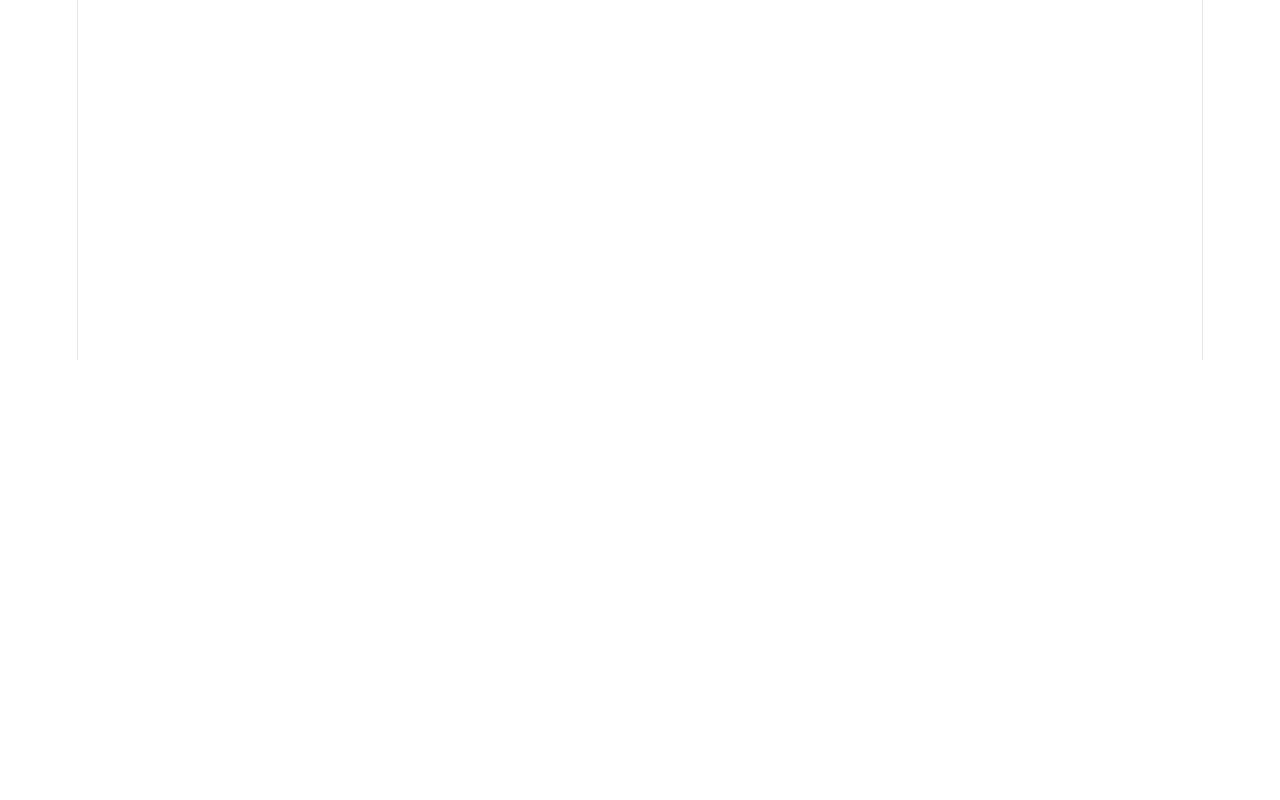
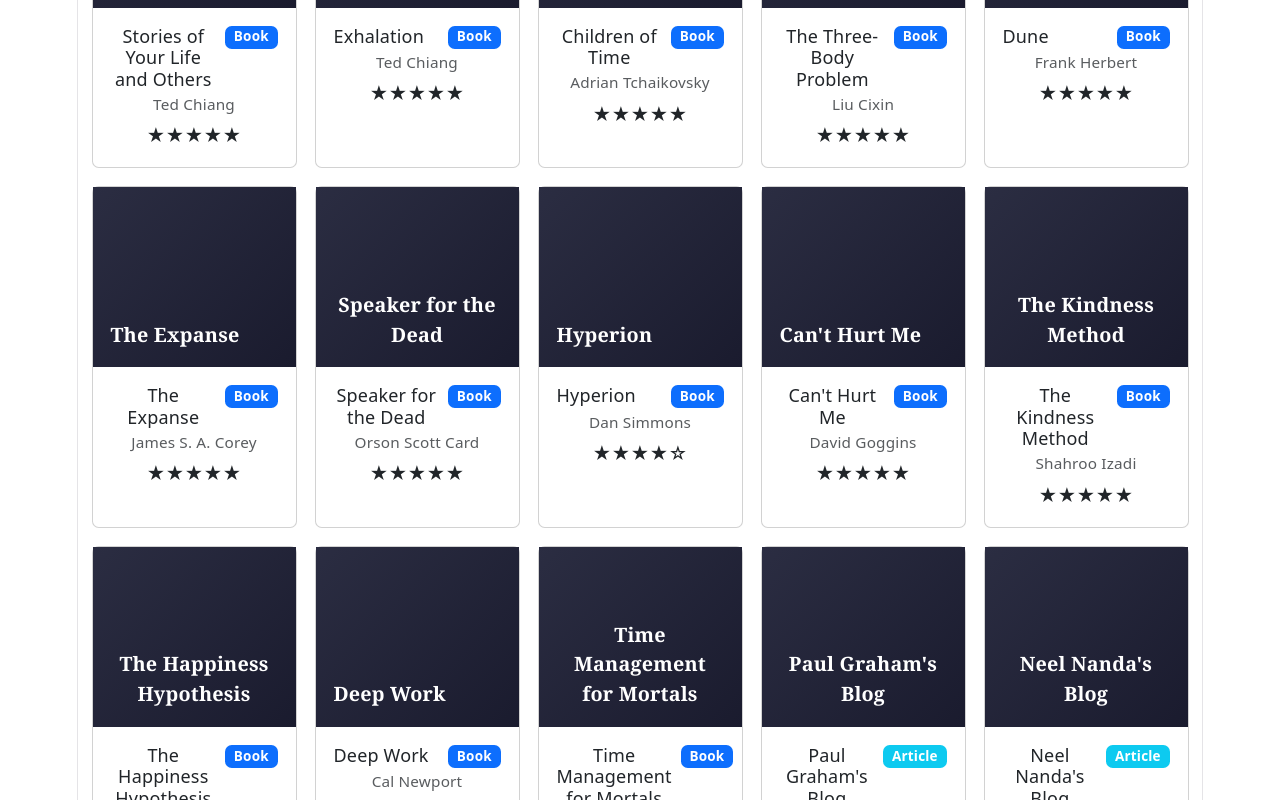
Before and after one commit to CS571-S26/p207, a React (Vite) app: page /p207/shelf in a window 1280 px wide. Shown: the part 440-1240 px from the top of the page. Before the commit the page ends 800 px from the top, so only its background shows below. Built offline with nearby package versions, Linux system fonts and the light colour scheme.

Commit message:
Add items to shelf, basic media cards

```diff
--- a/package.json
+++ b/package.json
@@ -1,5 +1,5 @@
 {
-  "homepage": "https://jkintana.github.io/shelf",
+  "homepage": "https://jkintana.github.io/p207",
   "name": "p207",
   "private": true,
   "version": "0.0.0",
@@ -9,7 +9,7 @@
     "build": "vite build",
     "lint": "eslint .",
     "preview": "vite preview",
-    "predeploy": "npm run build",
+    "predeploy": "npm run build && cp dist/index.html dist/404.html",
     "deploy": "gh-pages -d dist"
   },
   "dependencies": {
--- /dev/null
+++ b/src/components/MediaBadge.jsx
@@ -0,0 +1,19 @@
+import { Badge } from 'react-bootstrap'
+
+const TYPE_META = {
+  book: { label: 'Book', bg: 'primary' },
+  article: { label: 'Article', bg: 'info' },
+  movie: { label: 'Movie', bg: 'danger' },
+  game: { label: 'Game', bg: 'success' },
+}
+
+function MediaBadge({ type }) {
+  const meta = TYPE_META[type] ?? { label: type, bg: 'secondary' }
+  return (
+    <Badge bg={meta.bg} aria-label={`Media type: ${meta.label}`}>
+      {meta.label}
+    </Badge>
+  )
+}
+
+export default MediaBadge
--- /dev/null
+++ b/src/components/ShelfItem.jsx
@@ -0,0 +1,52 @@
+import { Card } from 'react-bootstrap'
+import { Link } from 'react-router-dom'
+import MediaBadge from './MediaBadge.jsx'
+
+function Stars({ rating }) {
+  if (rating == null) {
+    return (
+      <span className="text-muted" style={{ fontSize: '0.85rem' }}>
+        Currently reading
+      </span>
+    )
+  }
+  const full = '★'.repeat(rating)
+  const empty = '☆'.repeat(5 - rating)
+  return (
+    <span aria-label={`Rating: ${rating} out of 5`}>
+      <span aria-hidden="true">{full}{empty}</span>
+    </span>
+  )
+}
+
+function ShelfItem({ item }) {
+  return (
+    <Card as={Link} to={`/shelf/${item.id}`} className="h-100 shelf-item text-decoration-none text-reset">
+      {item.coverImage ? (
+        <Card.Img variant="top" src={item.coverImage} alt={`Cover of ${item.title}`} />
+      ) : (
+        <div
+          className="shelf-item__spine d-flex align-items-end p-3"
+          aria-hidden="true"
+          style={{ minHeight: '180px', background: 'linear-gradient(135deg, #2b2d42, #1a1b2e)', color: '#fff' }}
+        >
+          <div className="fw-bold" style={{ fontFamily: 'Georgia, serif', fontSize: '1.1rem' }}>
+            {item.title}
+          </div>
+        </div>
+      )}
+      <Card.Body>
+        <div className="d-flex justify-content-between align-items-start mb-2 gap-2">
+          <Card.Title className="mb-0" style={{ fontSize: '1rem' }}>{item.title}</Card.Title>
+          <MediaBadge type={item.type} />
+        </div>
+        <Card.Subtitle className="text-muted mb-2" style={{ fontSize: '0.85rem' }}>
+          {item.author}
+        </Card.Subtitle>
+        <Stars rating={item.rating} />
+      </Card.Body>
+    </Card>
+  )
+}
+
+export default ShelfItem
--- /dev/null
+++ b/src/components/ShelfRow.jsx
@@ -0,0 +1,30 @@
+import { Row, Col } from 'react-bootstrap'
+import ShelfItem from './ShelfItem.jsx'
+
+function ShelfRow({ items, label }) {
+  return (
+    <section className="shelf-row mb-5" aria-label={label}>
+      {label && <h2 className="h4 mb-3">{label}</h2>}
+      <Row xs={2} sm={3} md={4} lg={5} className="g-3">
+        {items.map((item) => (
+          <Col key={item.id}>
+            <ShelfItem item={item} />
+          </Col>
+        ))}
+      </Row>
+      <div
+        className="shelf-row__plank"
+        aria-hidden="true"
+        style={{
+          height: '8px',
+          marginTop: '0.5rem',
+          background: 'linear-gradient(180deg, #8b5a2b, #5c3a1e)',
+          borderRadius: '2px',
+          boxShadow: '0 2px 6px rgba(0,0,0,0.25)',
+        }}
+      />
+    </section>
+  )
+}
+
+export default ShelfRow
--- /dev/null
+++ b/src/data/items.js
@@ -0,0 +1,214 @@
+// Check out my source here: https://jeremykintana.substack.com/p/reading-list
+
+const items = [
+  {
+    id: '001',
+    title: 'Stories of Your Life and Others',
+    author: 'Ted Chiang',
+    type: 'book',
+    genre: ['science fiction', 'short stories'],
+    rating: 5,
+    review: '10/10. Chiang is so good.',
+    coverImage: null,
+    dateAdded: '2022-08-14',
+    status: 'finished',
+    externalLink: 'https://en.wikipedia.org/wiki/Stories_of_Your_Life_and_Others',
+  },
+  {
+    id: '002',
+    title: 'Exhalation',
+    author: 'Ted Chiang',
+    type: 'book',
+    genre: ['science fiction', 'short stories'],
+    rating: 5,
+    review: '10/10 for everything... except The Lifecycle of Software Objects. I might be too young to get that one, though.',
+    coverImage: null,
+    dateAdded: '2022-09-20',
+    status: 'finished',
+    externalLink: 'https://en.wikipedia.org/wiki/Exhalation:_Stories',
+  },
+  {
+    id: '003',
+    title: 'Children of Time',
+    author: 'Adrian Tchaikovsky',
+    type: 'book',
+    genre: ['science fiction'],
+    rating: 5,
+    review: '10/10. On par with Three Body Problem.',
+    coverImage: null,
+    dateAdded: '2023-05-03',
+    status: 'finished',
+    externalLink: 'https://en.wikipedia.org/wiki/Children_of_Time_(novel)',
+  },
+  {
+    id: '004',
+    title: 'The Three-Body Problem',
+    author: 'Liu Cixin',
+    type: 'book',
+    genre: ['science fiction'],
+    rating: 5,
+    review: '10/10. A series that ramps up without feeling too fast.',
+    coverImage: null,
+    dateAdded: '2021-04-11',
+    status: 'finished',
+    externalLink: 'https://en.wikipedia.org/wiki/The_Three-Body_Problem_(novel)',
+  },
+  {
+    id: '005',
+    title: 'Dune',
+    author: 'Frank Herbert',
+    type: 'book',
+    genre: ['science fiction'],
+    rating: 5,
+    review: '10/10. Really good read.',
+    coverImage: null,
+    dateAdded: '2021-09-22',
+    status: 'finished',
+    externalLink: 'https://en.wikipedia.org/wiki/Dune_(novel)',
+  },
+  {
+    id: '006',
+    title: 'The Expanse',
+    author: 'James S. A. Corey',
+    type: 'book',
+    genre: ['science fiction'],
+    rating: 5,
+    review: "The characters, world-building, and plot are just off the charts. This has become my comfort series. I've read from Book 1 through Book 9 at least four times.",
+    coverImage: null,
+    dateAdded: '2022-02-10',
+    status: 'finished',
+    externalLink: 'https://en.wikipedia.org/wiki/The_Expanse_(novel_series)',
+  },
+  {
+    id: '007',
+    title: 'Speaker for the Dead',
+    author: 'Orson Scott Card',
+    type: 'book',
+    genre: ['science fiction'],
+    rating: 5,
+    review: "Thought this was much better than Ender's Game -- though maybe this is just because I wasn't spoiled this time. I loved the character interaction. The plot was well-paced and imaginative.",
+    coverImage: null,
+    dateAdded: '2024-06-08',
+    status: 'finished',
+    externalLink: 'https://en.wikipedia.org/wiki/Speaker_for_the_Dead',
+  },
+  {
+    id: '008',
+    title: 'Hyperion',
+    author: 'Dan Simmons',
+    type: 'book',
+    genre: ['science fiction'],
+    rating: 4,
+    review: '6 mini-stories wrapped into one narrative. 2 of those stories were very good. 1 of those stories was kinda meh. Rest were fine.',
+    coverImage: null,
+    dateAdded: '2025-05-15',
+    status: 'finished',
+    externalLink: 'https://en.wikipedia.org/wiki/Hyperion_(Simmons_novel)',
+  },
+  {
+    id: '009',
+    title: "Can't Hurt Me",
+    author: 'David Goggins',
+    type: 'book',
+    genre: ['personal growth', 'memoir'],
+    rating: 5,
+    review: 'Essential read. Top of the pile.',
+    coverImage: null,
+    dateAdded: '2020-07-12',
+    status: 'finished',
+    externalLink: 'https://davidgoggins.com/book/',
+  },
+  {
+    id: '010',
+    title: 'The Kindness Method',
+    author: 'Shahroo Izadi',
+    type: 'book',
+    genre: ['personal growth'],
+    rating: 5,
+    review: '10/10. Strongly influenced my thinking.',
+    coverImage: null,
+    dateAdded: '2023-07-18',
+    status: 'finished',
+    externalLink: 'https://www.shahrooizadi.co.uk/',
+  },
+  {
+    id: '011',
+    title: 'The Happiness Hypothesis',
+    author: 'Jonathan Haidt',
+    type: 'book',
+    genre: ['cognitive science', 'personal growth'],
+    rating: 5,
+    review: 'Really good read. Influential to my thinking.',
+    coverImage: null,
+    dateAdded: '2021-02-19',
+    status: 'finished',
+    externalLink: 'https://www.happinesshypothesis.com/',
+  },
+  {
+    id: '012',
+    title: 'Deep Work',
+    author: 'Cal Newport',
+    type: 'book',
+    genre: ['personal growth', 'productivity'],
+    rating: 4,
+    review: 'Very good read. Should probably read again.',
+    coverImage: null,
+    dateAdded: '2021-06-03',
+    status: 'finished',
+    externalLink: 'https://www.calnewport.com/books/deep-work/',
+  },
+  {
+    id: '013',
+    title: 'Time Management for Mortals',
+    author: 'Oliver Burkeman',
+    type: 'book',
+    genre: ['personal growth'],
+    rating: 4,
+    review: 'A wiser lens to view life through.',
+    coverImage: null,
+    dateAdded: '2022-11-28',
+    status: 'finished',
+    externalLink: 'https://www.oliverburkeman.com/books',
+  },
+  {
+    id: '014',
+    title: "Paul Graham's Blog",
+    author: 'Paul Graham',
+    type: 'article',
+    genre: ['non-fiction', 'essays'],
+    rating: 5,
+    review: 'Very good reads.',
+    coverImage: null,
+    dateAdded: '2023-03-05',
+    status: 'finished',
+    externalLink: 'https://paulgraham.com/articles.html',
+  },
+  {
+    id: '015',
+    title: "Neel Nanda's Blog",
+    author: 'Neel Nanda',
+    type: 'article',
+    genre: ['non-fiction', 'machine learning'],
+    rating: 5,
+    review: 'Very good reads. Learned a lot here. Still going through the posts.',
+    coverImage: null,
+    dateAdded: '2023-04-22',
+    status: 'finished',
+    externalLink: 'https://www.neelnanda.io/',
+  },
+  {
+    id: '016',
+    title: 'Severance',
+    author: 'Dan Erickson',
+    type: 'movie',
+    genre: ['science fiction', 'thriller'],
+    rating: 4,
+    review: 'This was such a fun and mind-bending concept, plenty of parellels to whatever you want it to parallel to. I think the satire got overly weighty in the second season, but such is the way of television. Time to wait another decade for the next 8 episodes.',
+    coverImage: null,
+    dateAdded: '2025-04-19',
+    status: 'finished',
+    externalLink: 'https://tv.apple.com/us/show/severance/umc.cmc.1srk2goyh2q2zdxcx605w8vtx',
+  },
+]
+
+export default items
--- a/src/pages/Shelf.jsx
+++ b/src/pages/Shelf.jsx
@@ -1,5 +1,13 @@
+import items from '../data/items.js'
+import ShelfRow from '../components/ShelfRow.jsx'
+
 function Shelf() {
-  return <h1>Shelf</h1>
+  return (
+    <>
+      <h1 className="mb-4">The Shelf</h1>
+      <ShelfRow items={items} label="All items" />
+    </>
+  )
 }
 
 export default Shelf
```
